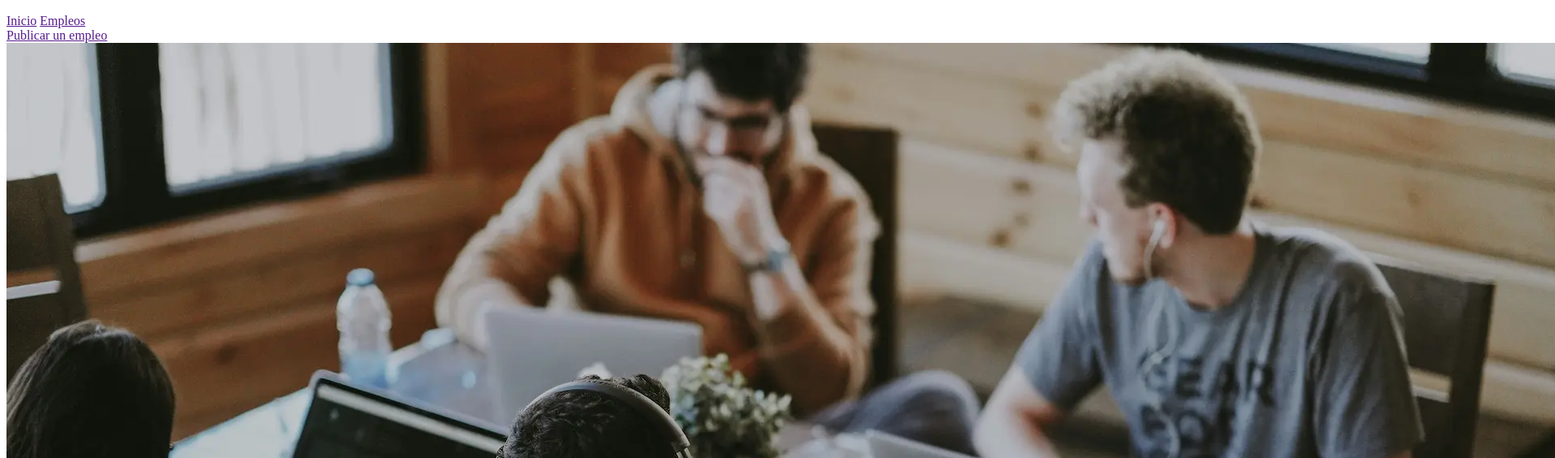
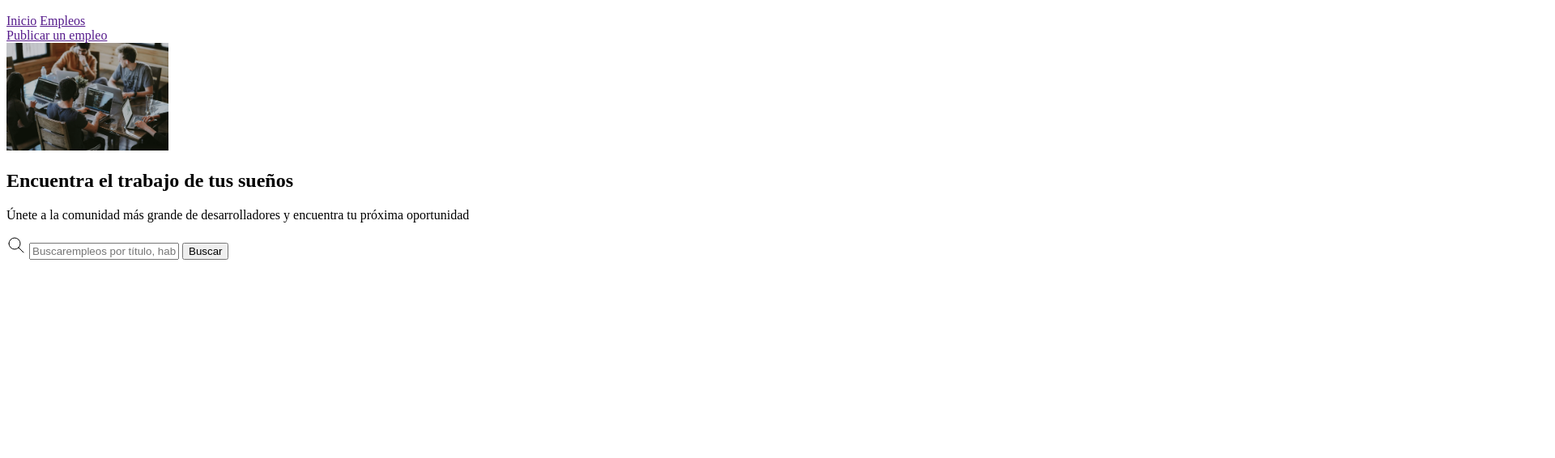
Before and after one commit to AlbertoTrevizo/DevJobs, a plain HTML site: page index.html in a window 1280 px wide. Shown: the part 50-616 px from the top of the page at 81% size, 1920 px wide, since content can reach past the window. Drawn offline with Linux system fonts and the light colour scheme.

Commit message:
add search bar with icon and button inside a form

```diff
--- a/index.html
+++ b/index.html
@@ -22,7 +22,19 @@
 
         <main>
             <section>
-                <img src="./background.webp" alt="" />
+                <img src="./background.webp" width="200"/>
+
+                <h1>Encuentra el trabajo de tus sueños</h1>
+
+                <p>Únete a la comunidad más grande de desarrolladores y encuentra tu próxima oportunidad</p>
+
+                <form role="search">
+                    <svg xmlns="http://www.w3.org/2000/svg" width="24" height="24" viewBox="0 0 24 24" fill="none" stroke="currentColor" stroke-width="1" stroke-linecap="round" stroke-linejoin="round" class="icon icon-tabler icons-tabler-outline icon-tabler-search"><path stroke="none" d="M0 0h24v24H0z" fill="none"/><path d="M10 10m-7 0a7 7 0 1 0 14 0a7 7 0 1 0 -14 0" /><path d="M21 21l-6 -6" /></svg>
+
+                    <input type="text" placeholder="Buscarempleos por título, habilidad o empresa">
+
+                    <button type="submit">Buscar</button>
+                </form>
             </section>
         </main>
 
```
